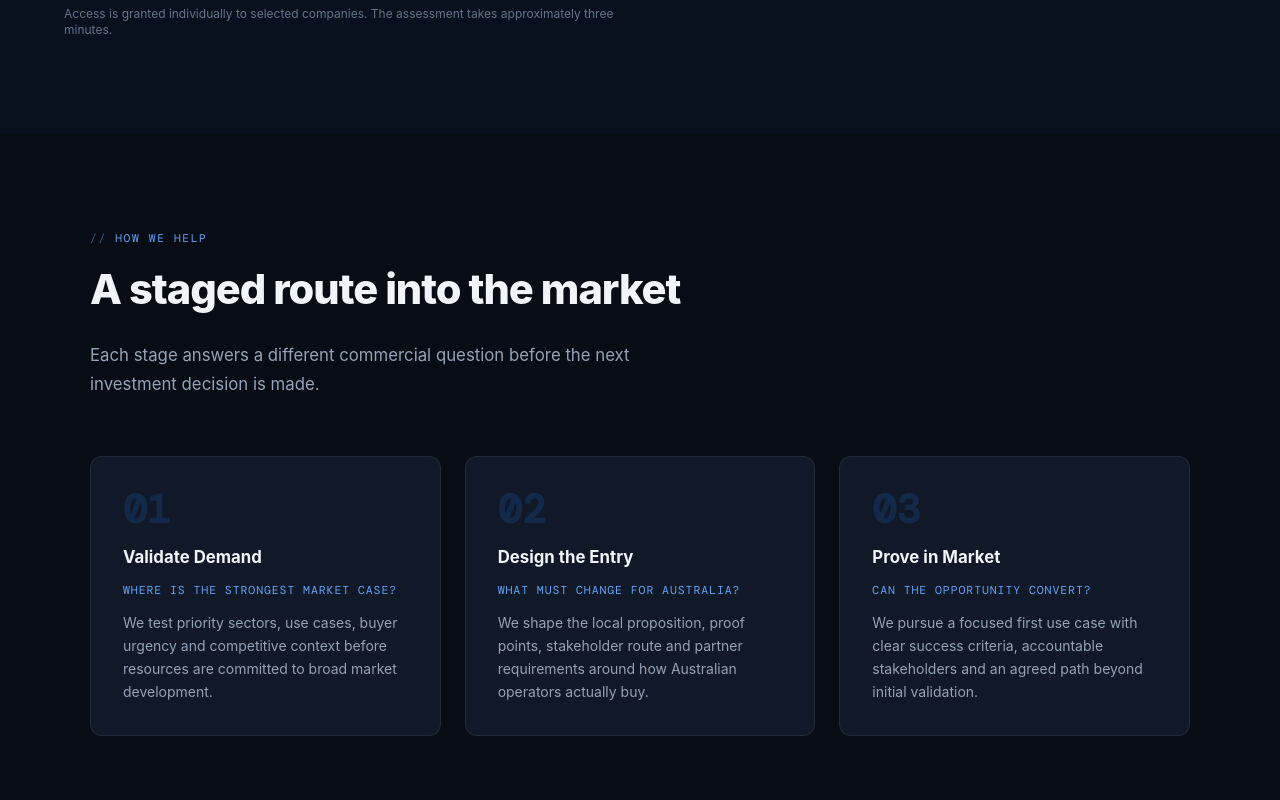
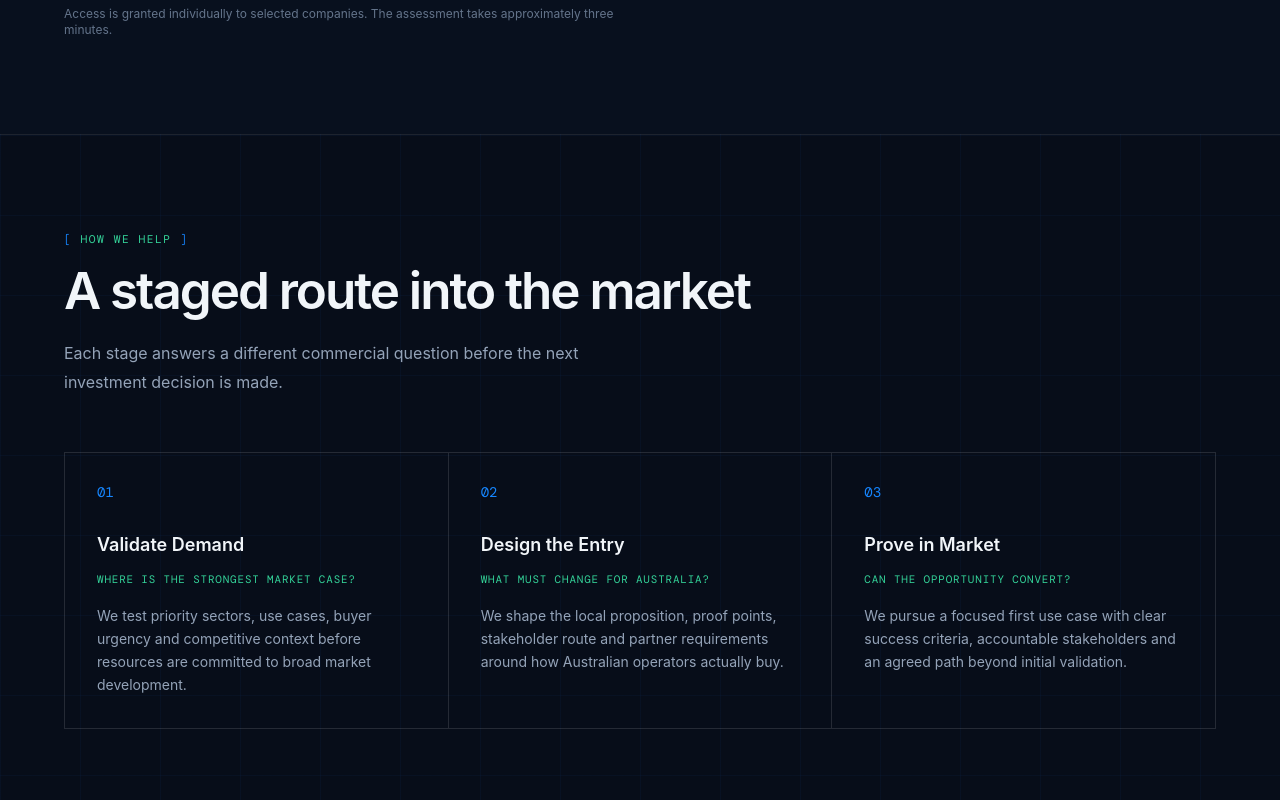
Before and after one commit to cecilepagneux-afk/camelvsunicorn, a React (Vite) app: page / in a window 1280 px wide. Shown: the part 2560-3360 px from the top of the page. Built offline with nearby package versions, Linux system fonts and the light colour scheme.

Commit message:
Apply Digital Precision design to src/components/Approach.tsx

```diff
--- a/src/components/Approach.tsx
+++ b/src/components/Approach.tsx
@@ -6,20 +6,19 @@ const steps = [
 
 export default function Approach() {
   return (
-    <section id="approach" className="bg-[#080c14] px-[5%] py-24">
-      <div className="max-w-[1100px] mx-auto">
-        <p className="font-mono text-[0.7rem] tracking-[0.15em] text-blue-400 uppercase mb-3 before:content-['//\00a0'] before:opacity-50">How we help</p>
-        <h2 className="text-[clamp(1.9rem,3.5vw,2.6rem)] font-extrabold tracking-tight mb-5">A staged route into the market</h2>
-        <p className="text-slate-400 text-[1.05rem] max-w-[580px] leading-[1.75] mb-14">
+    <section id="approach" className="cvds-section bg-[#070d19] cvds-grid-bg">
+      <div className="max-w-[1200px] mx-auto">
+        <p className="cvds-kicker">How we help</p>
+        <h2 className="cvds-heading mb-5">A staged route into the market</h2>
+        <p className="cvds-intro max-w-[580px] mb-14">
           Each stage answers a different commercial question before the next investment decision is made.
         </p>
-        <div className="grid md:grid-cols-3 gap-6">
+        <div className="grid md:grid-cols-3 border-t border-l border-white/[0.12]">
           {steps.map(s => (
-            <div key={s.num} className="group bg-[#111827] border border-white/[0.08] rounded-xl p-8 transition-all duration-250 hover:border-[rgba(26,110,212,0.35)] hover:-translate-y-1 relative overflow-hidden">
-              <div className="absolute top-0 left-0 right-0 h-[3px] bg-gradient-to-r from-[#1A6ED4] to-[#0ea5e9] opacity-0 group-hover:opacity-100 transition-opacity duration-250" />
-              <div className="font-mono text-[2.5rem] font-bold text-[rgba(26,110,212,0.2)] leading-none mb-4">{s.num}</div>
-              <h3 className="text-[1.05rem] font-bold mb-3">{s.title}</h3>
-              <p className="font-mono text-[0.72rem] uppercase tracking-[0.08em] text-blue-400 mb-3">{s.question}</p>
+            <div key={s.num} className="group border-r border-b border-white/[0.12] p-8 transition-colors hover:bg-[#1686ff]/[0.06]">
+              <div className="font-mono text-sm text-[#1686ff] leading-none mb-8">{s.num}</div>
+              <h3 className="text-lg font-semibold mb-3">{s.title}</h3>
+              <p className="font-mono text-[0.68rem] uppercase tracking-[0.08em] text-emerald-400 mb-4">{s.question}</p>
               <p className="text-sm text-slate-400 leading-[1.65]">{s.desc}</p>
             </div>
           ))}
```
